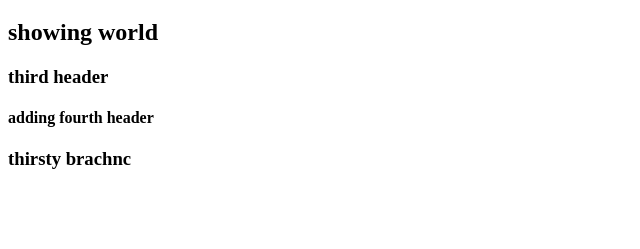
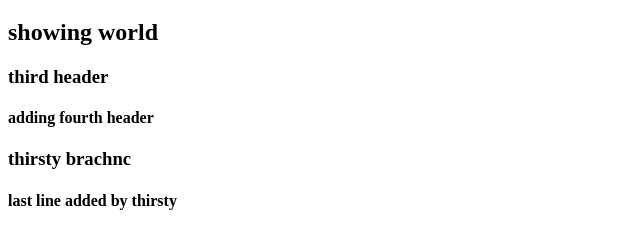
Before and after one commit to rsd8989/test, a plain HTML site: page index.html in a window 1280 px wide. Shown: the part 61-310 px from the top of the page, without its empty margins (0-640 px from the left). Drawn offline with Linux system fonts and the light colour scheme.

Commit message:
last line added by thirsty

```diff
--- a/index.html
+++ b/index.html
@@ -13,6 +13,7 @@
     <h3>third header</h3>
     <h4>adding fourth header</h4>
     <h3>thirsty brachnc</h3>
+    <h4>last line added by thirsty</h4>
 
 </body>
 </html>
```
